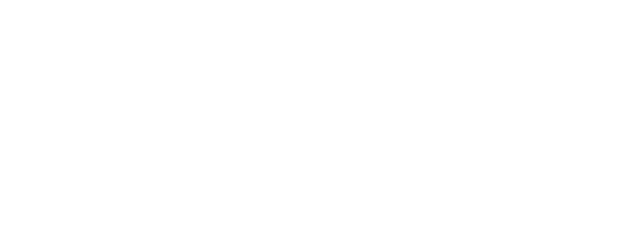
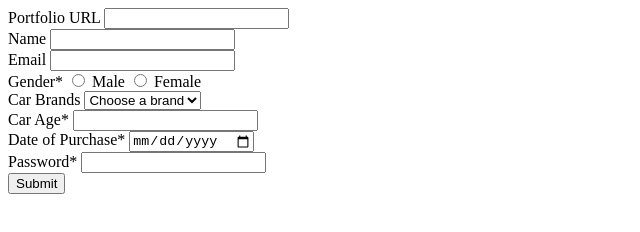
Before and after one commit to acciojob/car-insurance-form-Verma35Shubham, a website: page main.html in a window 1280 px wide. Shown: the whole page, without its empty margins (0-640 px from the left). Drawn offline with Linux system fonts and the light colour scheme.

Commit message:
created a submission

```diff
--- a/main.html
+++ b/main.html
@@ -8,6 +8,54 @@
 
 <body>
 	<!-- the entire body must be written by student -->
+	<form method="POST">
+		<div>
+    <label for="portfolio">Portfolio URL</label>
+    <input type="url" id="portfolio" name="portfolio">
+  </div>
+  <div>
+    <label for="name">Name</label>
+    <input type="text" id="name" name="name" required>
+  </div>
+  <div>
+    <label for="email">Email</label>
+    <input type="email" id="email" name="email" required>
+  </div>
+  <div>
+    <label for="gender">Gender*</label>
+    <input type="radio" id="male" name="gender" value="male" required>
+    <label for="male">Male</label>
+    <input type="radio" id="female" name="gender" value="female">
+    <label for="female">Female</label>
+<!--     <input type="radio" id="other" name="gender" value="other">
+    <label for="other">Other</label> -->
+  </div>
+  <div>
+    <label for="cars">Car Brands</label>
+    <select id="cars" name="cars" required>
+      <option value="">Choose a brand</option>
+      <option value="apple">BMW</option>
+      <option value="asus">Audi</option>
+      <option value="hp">Mercedez</option>
+    </select>
+  </div>
+  <div>
+    <label for="carage">Car Age*</label>
+    <input type="number" id="carage" name="car age" required>
+  </div>
+  <div>
+    <label for="dop">Date of Purchase*</label>
+    <input type="date" id="dop" name="dop" required>
+  </div>
+  <div>
+    <label for="password">Password*</label>
+    <input type="password" id="password" name="password" required>
+  </div>
+
+  <div>
+    <button type="submit" value="submit">Submit</button>
+  </div>
+</form>
     <script type="text/javascript" src="./script.js">
 </script>
 
```
